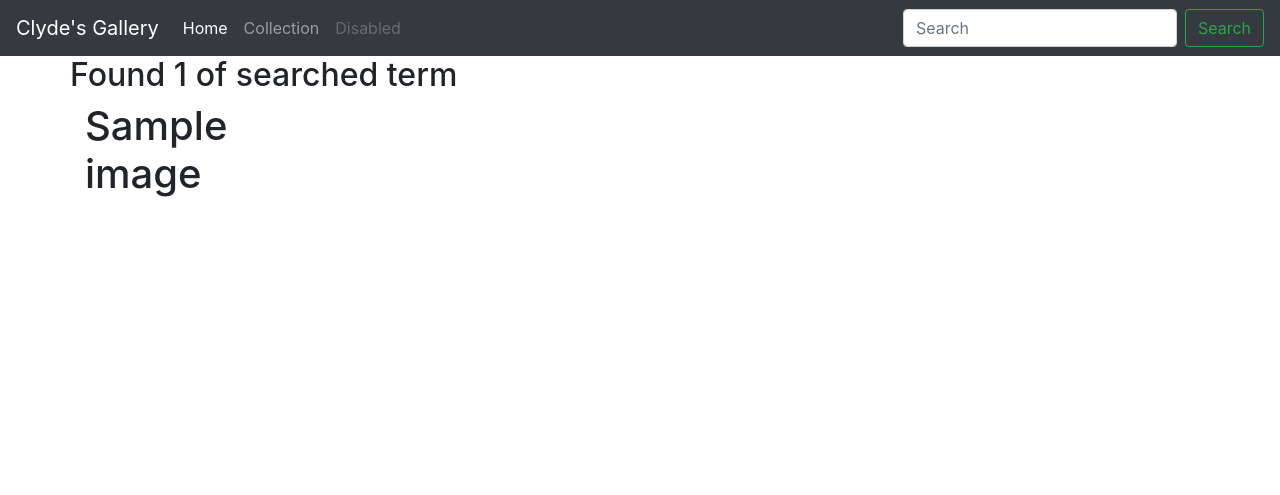
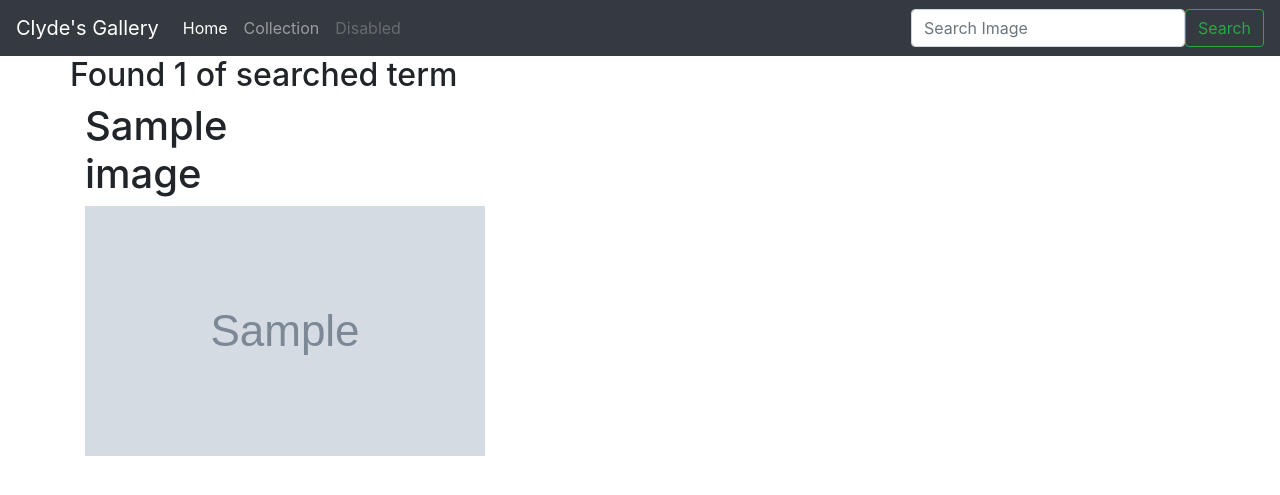
Before and after one commit to oodennis20/My-Gallery, a Django app: template images/templates/search.html in a window 1280 px wide. Shown: the top 495 px of the page. Run offline with Django 3.2, Linux system fonts and the light colour scheme; the template is opened without the code that fills it: most values are stand-ins (such as "Sample title", 1, 10 or a date in 2020); grey boxes marked "Sample" are stand-in pictures; some libraries are stand-ins or nearby versions.

Commit message:
search working

```diff
--- a/images/templates/navbar.html
+++ b/images/templates/navbar.html
@@ -28,7 +28,7 @@
         </li>
       </ul>
       <form class="form-inline my-2 my-lg-0"role="search" action="{% url 'search_results' %}">
-        <input class="form-control mr-sm-2" type="search" placeholder="Search" aria-label="Search">
+        <input type="text" class="form-control" placeholder="Search Image" name="image">
         <button class="btn btn-outline-success my-2 my-sm-0" type="submit">Search</button>
       </form>
     </div>
--- a/images/templates/search.html
+++ b/images/templates/search.html
@@ -16,7 +16,8 @@
         {% if images %}
         {% for image in images %}
         <div class="col-sm-6 col-md-3">
-            <h1>{{image.title}}</h1>
+            <h1>{{image.name}}</h1>
+            <img src="{{image.gallery_image.url}}" data-target="#extraModal{{image.id}}" data-toggle="modal" style="width:400px;height:250px;">
         </div>
         {% endfor %}
         {% endif %}
```
